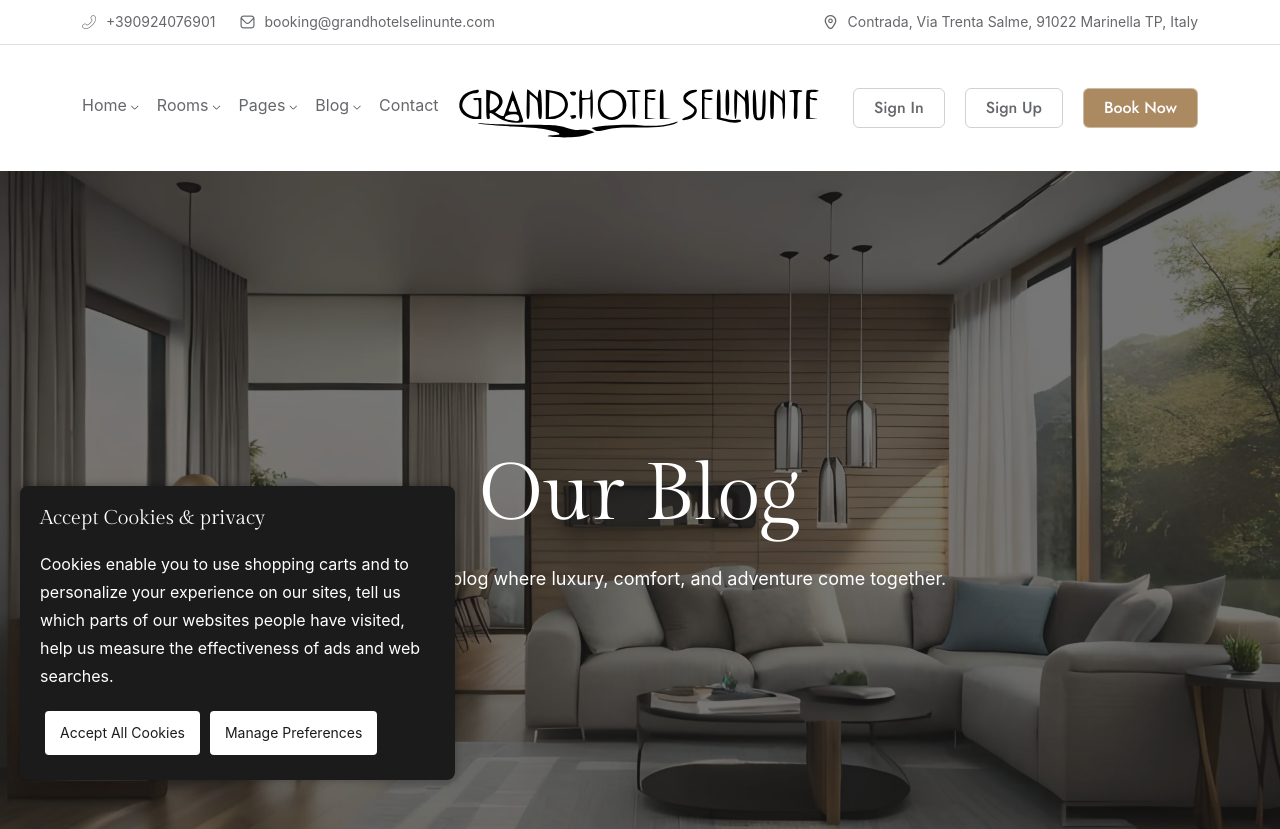
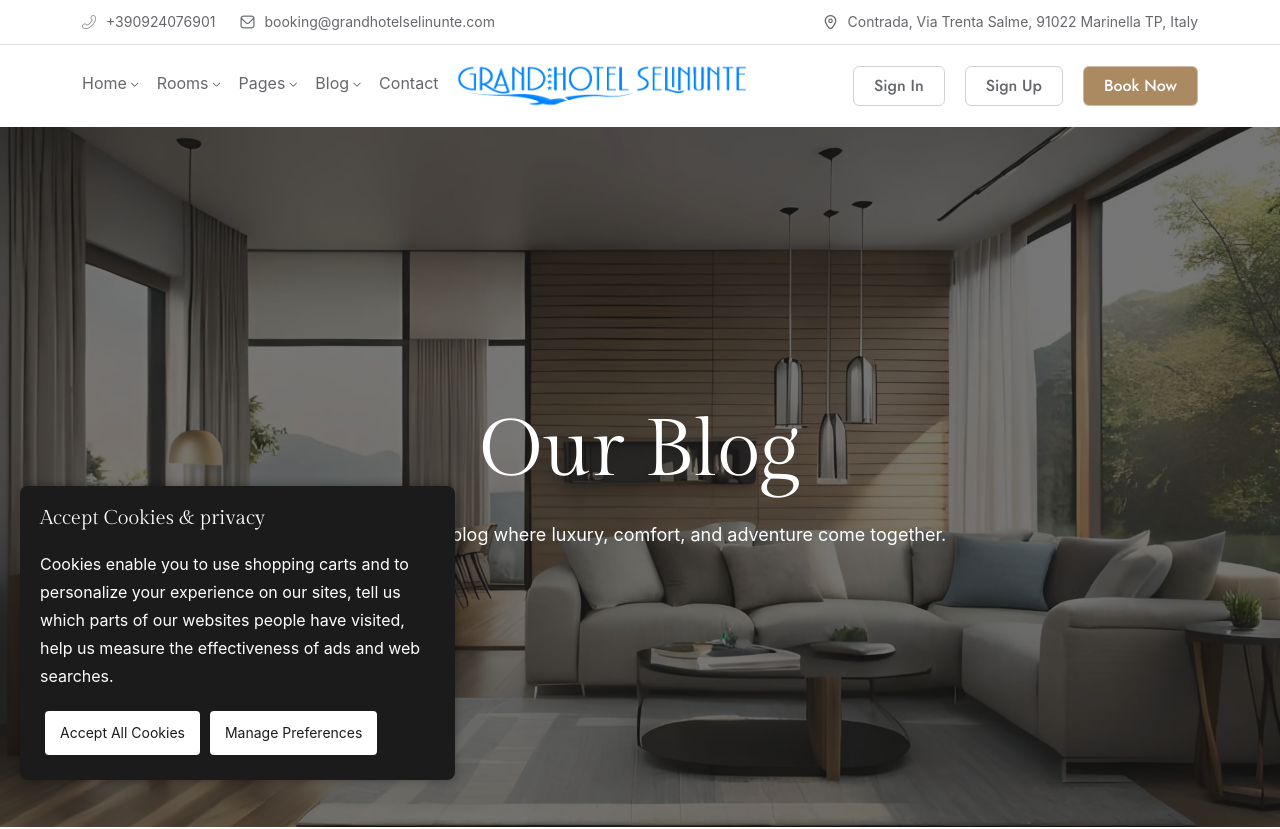
Before and after one commit to shairalidev/GrandHotelSelinunte, a React (Create React App) app: page /blog in a window 1280 px wide. Shown: the top 829 px of the page. Built offline with nearby package versions, Linux system fonts and the light colour scheme.

Commit message:
Initial commit for Grand Hotel Selinunte website

```diff
--- a/src/components/footer/FooterOne.jsx
+++ b/src/components/footer/FooterOne.jsx
@@ -40,7 +40,7 @@ function FooterOne() {
                             <div className="rts__widget">
                                 <Link to="/">
                                     <img
-                                        className="footer__logo"
+                                        className="footer__logo myclass"
                                         src="/assets/images/logo/logo.svg"
                                         alt="footer logo"
                                     />
--- a/src/components/header/HeaderDark.jsx
+++ b/src/components/header/HeaderDark.jsx
@@ -223,8 +223,8 @@ function HeaderDark() {
                             <div className="main__logo">
                                 <Link to="/home">
                                     <img
-                                        className="logo__class"
-                                        src="/assets/images/logo/logo__two.svg"
+                                        className="logo__class myclass"
+                                        src="/assets/images/logo/logo__two.png"
                                         alt="moonlit"
                                     />
                                 </Link>
```
Also changed, not shown: public/assets/css/style.css, public/assets/images/logo/logo__two.png.
